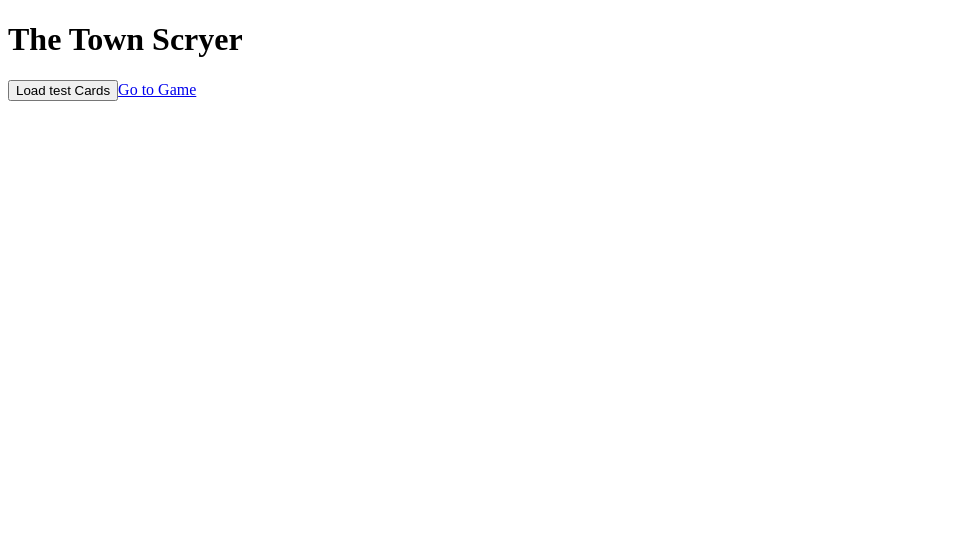
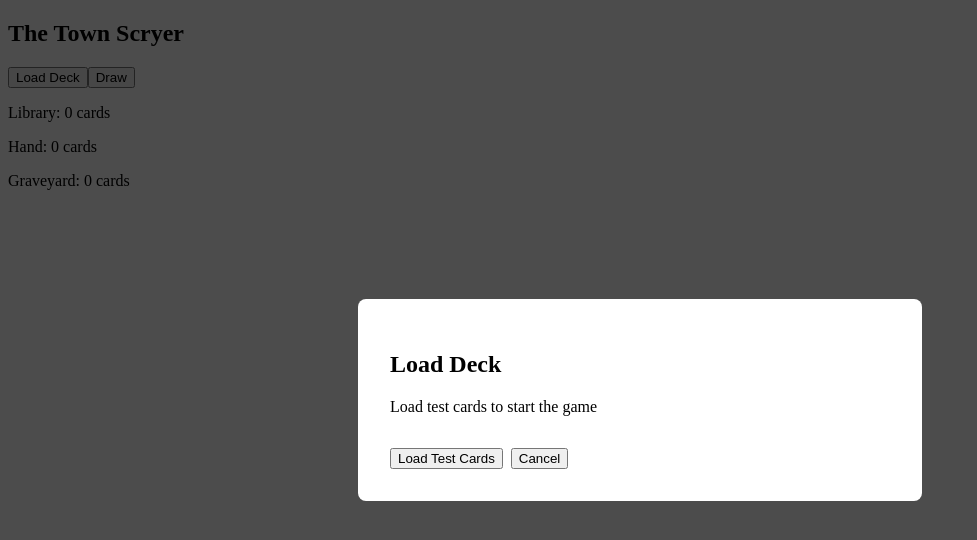
Before and after one commit to megajess/TheTownScryer, a Vue app: page / in a window 1280 px wide. Shown: the top 540 px of the page, without its empty margins (0-977 px from the left). Built offline with nearby package versions, Linux system fonts and the light colour scheme; the HTML template or start-up script is replaced by a standard one.

Commit message:
Move deck load to modal view

```diff
--- a/src/router/index.ts
+++ b/src/router/index.ts
@@ -1,12 +1,10 @@
 import { createRouter, createWebHistory } from 'vue-router'
-import ImportView from '@/views/ImportView.vue'
 import GameView from '@/views/GameView.vue'
 
 const router = createRouter({
   history: createWebHistory(import.meta.env.BASE_URL),
   routes: [
-    { path: '/', component: ImportView },
-    { path: '/game', component: GameView },
+    { path: '/', component: GameView },
   ],
 })
 
--- a/src/views/GameView.vue
+++ b/src/views/GameView.vue
@@ -1,15 +1,29 @@
 <script setup lang="ts">
+import { ref } from 'vue'
 import { useGameStore } from '@/stores/game'
+import type { CardInstance } from '@/types/card'
 
 const game = useGameStore()
+const showLoadModal = ref(true)
+const testCards: CardInstance[] = [
+    { id: '1', cardId: 'sol-ring',      name: 'Sol Ring',      imageUrl: '', zone: 'library', tapped: false, faceDown: false, isCommander: false, isToken: false, counters: [], position: 0, isFlipped: false },
+    { id: '2', cardId: 'cmd-tower',     name: 'Command Tower', imageUrl: '', zone: 'library', tapped: false, faceDown: false, isCommander: false, isToken: false, counters: [], position: 1, isFlipped: false },
+    { id: '3', cardId: 'path-to-exile', name: 'Path to Exile', imageUrl: '', zone: 'library', tapped: false, faceDown: false, isCommander: false, isToken: false, counters: [], position: 2, isFlipped: false },
+]
+
+function loadTestCards() {
+    game.library = testCards
+    game.shuffleLibrary()
+    showLoadModal.value = false
+}
 </script>
 
 <template>
     <div>
-        <h2>Game</h2>
+        <h2>The Town Scryer</h2>
 
+        <button @click="showLoadModal = true">Load Deck</button>
         <button @click="game.draw()">Draw</button>
-        <router-link to="/">Back to Import</router-link>
 
         <p>Library: {{ game.library.length }} cards</p>
         <p>Hand: {{ game.hand.length }} cards</p>
@@ -21,5 +35,42 @@ const game = useGameStore()
                 <button @click="game.discard(card.id)">Discard</button>
             </li>
         </ul>
+
+        <!-- Deck Loader modal overlay -->
+         <div v-if="showLoadModal" class="modal-overlay" @click="showLoadModal = false">
+            <div class="modal-content" @click.stop>
+                <h2>Load Deck</h2>
+                <p>Load test cards to start the game</p>
+                <button @click="loadTestCards">Load Test Cards</button>
+                <button @click="showLoadModal = false">Cancel</button>
+            </div>
+         </div>
     </div>
 </template>
+<style scoped>
+.modal-overlay {
+    position: fixed;
+    top: 0;
+    left: 0;
+    width: 100%;
+    height: 100%;
+    background: rgba(0, 0, 0, 0.7);
+    display: flex;
+    align-items: center;
+    justify-content: center;
+    z-index: 1000;
+}
+
+.modal-content {
+    background: white;
+    padding: 2rem;
+    border-radius: 8px;
+    max-width: 500px;
+    width: 90%;
+}
+
+.modal-content button {
+    margin-right: 0.5rem;
+    margin-top: 1rem;
+}
+</style>
--- a/src/views/ImportView.vue
+++ /dev/null
@@ -1,29 +0,0 @@
-<script setup lang="ts">
-import { useGameStore } from '@/stores/game'
-import type { CardInstance } from '@/types/card'
-
-const game = useGameStore()
-
-// Test code
-const testCards: CardInstance[] = [
-  { id: '1', cardId: 'sol-ring', name: 'Sol Ring', imageUrl: '', zone: 'library', tapped: false, faceDown: false, isCommander: false, isToken: false, counters: [], position: 0, isFlipped: false },
-  { id: '2', cardId: 'cmd-tower', name: 'Command Tower', imageUrl: '', zone: 'library', tapped: false, faceDown: false, isCommander: false, isToken: false, counters: [], position: 1, isFlipped: false },
-  { id: '3', cardId: 'path-to-exile', name: 'Path to Exile', imageUrl: '', zone: 'library', tapped: false, faceDown: false, isCommander: false, isToken: false, counters: [], position: 2, isFlipped: false },
-]
-
-function loadTestCards() {
-  game.library = testCards
-  game.shuffleLibrary()
-}
-// End test code
-</script>
-
-<template>
-  <div>
-    <h1>The Town Scryer</h1>
-
-    <button @click="loadTestCards">Load test Cards</button>
-
-    <router-link to="/game">Go to Game</router-link>
-  </div>
-</template>
```
